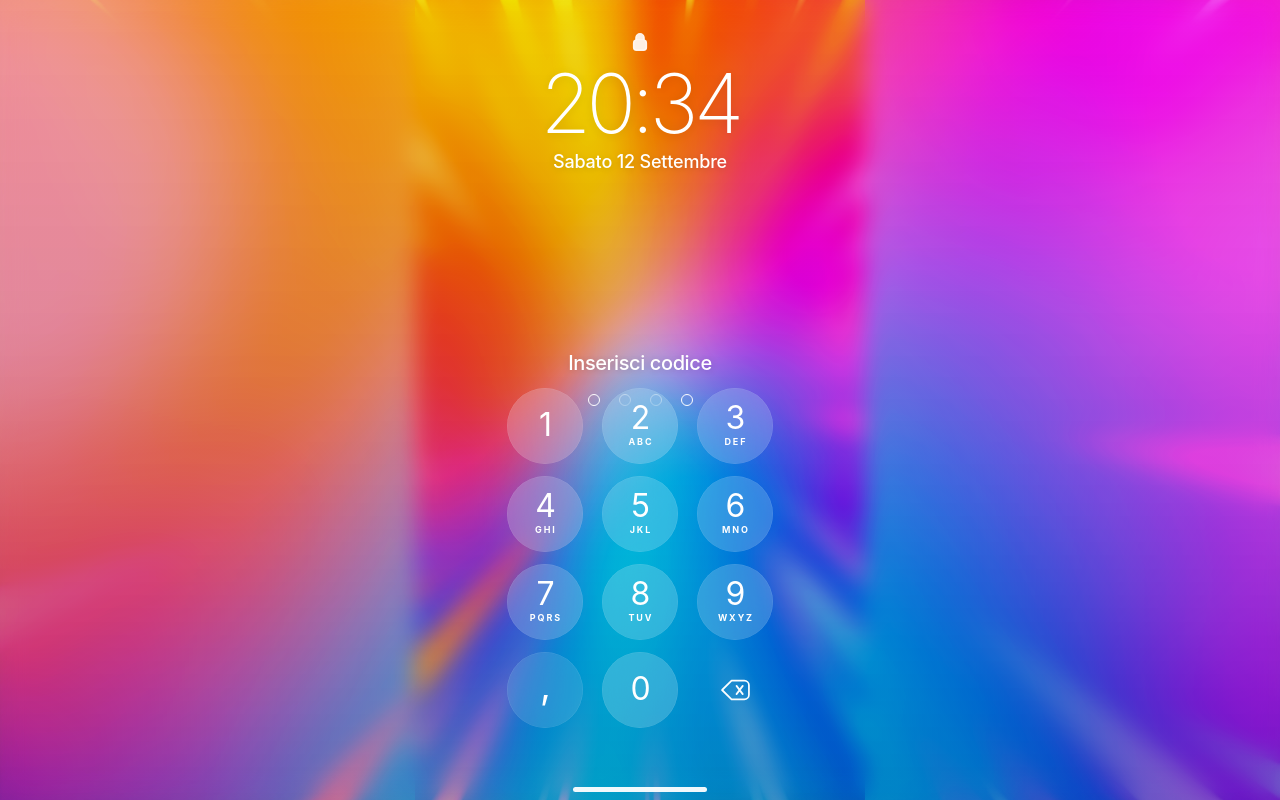
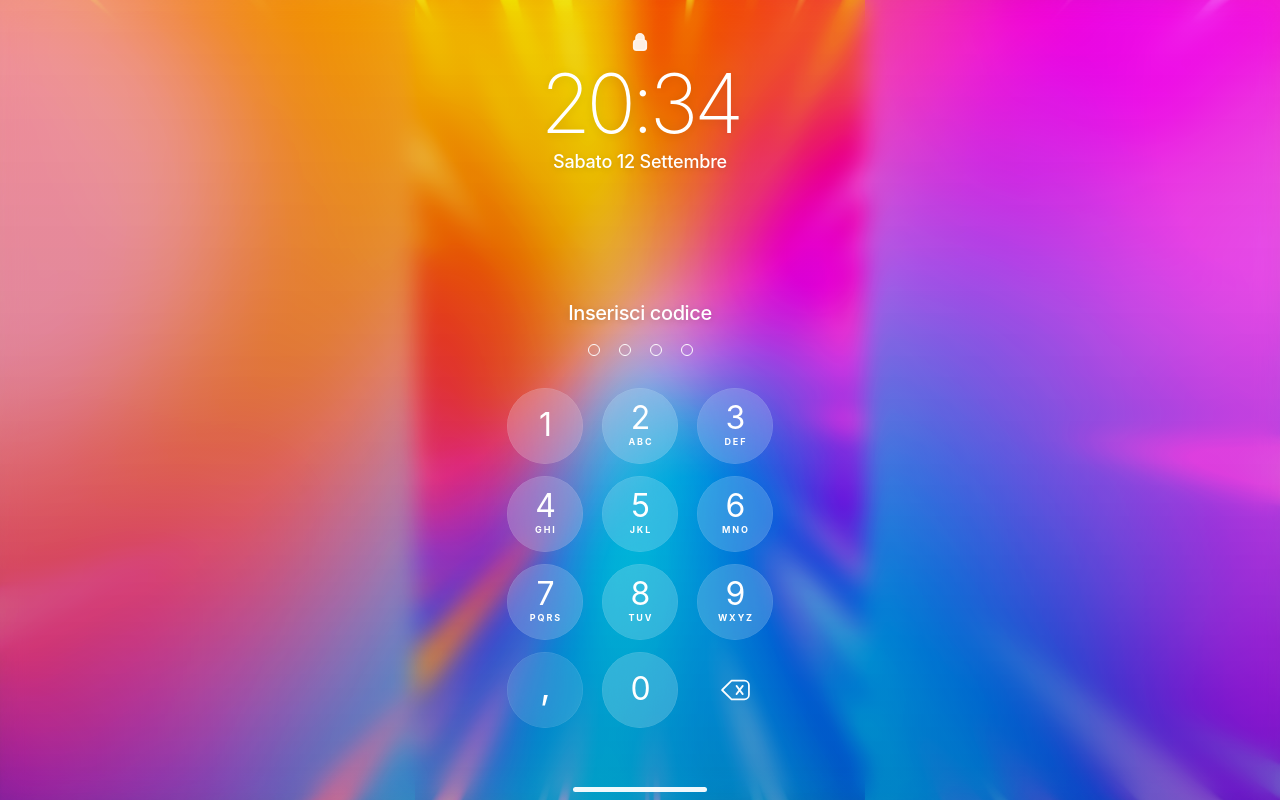
Before and after one commit to dellarosamarco/sky-mobile, a React (Vite) app: page /game in a window 1280 px wide. Built offline with nearby package versions, Linux system fonts and the light colour scheme.

Commit message:
Fix lock screen PIN layout spacing

```diff
--- a/src/viewport-fix.css
+++ b/src/viewport-fix.css
@@ -18,9 +18,13 @@ body,
   min-height: 100vh;
 }
 
-/* Lift only the numeric keypad, keeping the lock-screen title and PIN dots in place. */
+/* Move the whole PIN area together so title, dots and keypad keep their spacing. */
+.ios-passcode-panel {
+  transform: translateY(-50px);
+}
+
 .ios-keypad {
-  transform: translateY(-50px);
+  transform: none;
 }
 
 @supports (height: 100dvh) {
```
